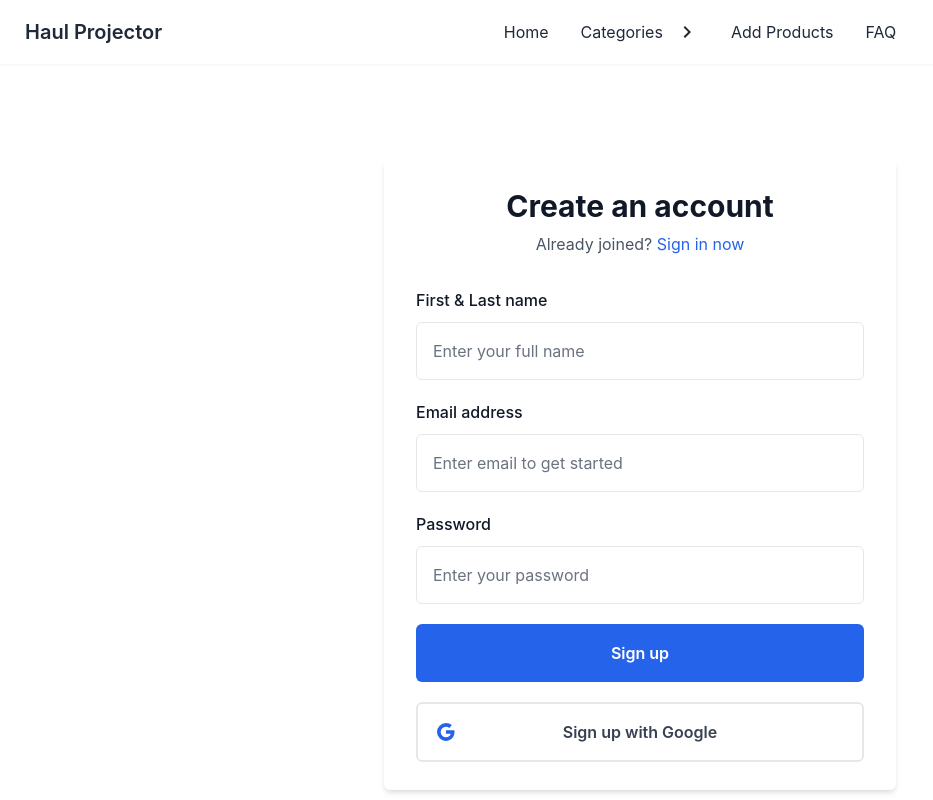
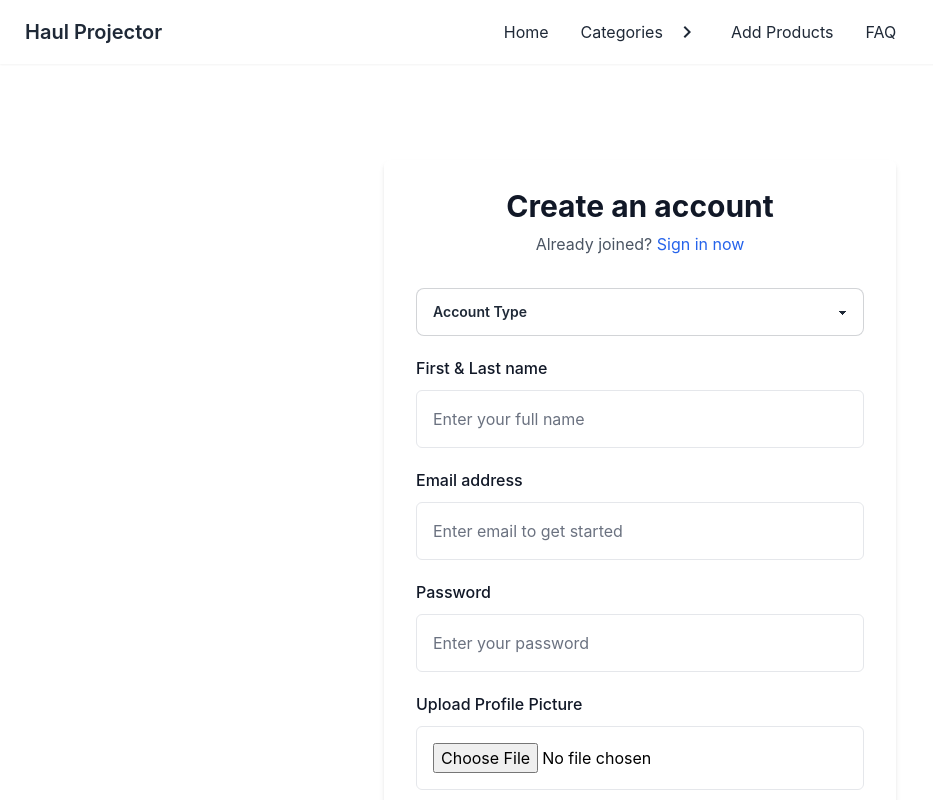
Before and after one commit to mzhdipu/haul-projector-client, a React (Create React App) app: page /signup in a window 1280 px wide. Shown: the top 800 px of the page, without its empty margins (0-933 px from the left). Built offline with nearby package versions, Linux system fonts and the light colour scheme; no server answers.

Commit message:
singup form created

```diff
--- a/src/Pages/Authentication/SignUp/SignUp.js
+++ b/src/Pages/Authentication/SignUp/SignUp.js
@@ -1,25 +1,51 @@
-import React, { useContext } from "react";
+import React, { useContext, useState } from "react";
 import toast from "react-hot-toast";
 import { Link } from "react-router-dom";
 import { AuthContext } from "../../../Root/Contexts/AuthProvider";
 
 const SignUp = () => {
-    const {createUser} = useContext(AuthContext)
-    const handleSubmit = (event) => {
-        event.preventDefault()
-        const form = event.target
-        console.log(form)
-        const name = form.name.value;
-        const email = form.email.value;
-        const password = form.password.value;
+  const { createUser, updateUserProfile } = useContext(AuthContext);
+  const [accountType, setAccountType] = useState(null);
 
+  const handleChange = (event) => {
+    setAccountType(event.target.value);
+  };
+
+  const handleSubmit = (event) => {
+    event.preventDefault();
+    const form = event.target;
+    const name = form.name.value;
+    const email = form.email.value;
+    const password = form.password.value;
+    const image = event.target.image.files[0]
+    const formData = new FormData()
+    formData.append('image', image)
+    const url = `https://api.imgbb.com/1/upload?key=e8113438b493c08f866834de8b0ebd8e`
+    console.log(url)
+    fetch(url, {
+        method: 'POST',
+        body: formData,
+      })
+      .then(res => res.json())
+      .then(imageData=>{
+
+        // Create new user
         createUser(email, password)
         .then(result =>{
             const user = result.user
             console.log(user)
-            toast.success('User Created Succefully')
+            toast.success(`User Created Successfully`)
         })
-    }
+      })
+
+
+    // createUser(email, password).then((result) => {
+    //   const user = result.user;
+    //   console.log(user);
+    //   toast.success("User Created Succefully");
+    //   updateUserProfile();
+    // });
+  };
   return (
     <section className="relative py-10 sm:py-16 lg:py-24">
       <div className="relative max-w-lg px-4 mx-auto sm:px-0">
@@ -29,20 +55,38 @@ const SignUp = () => {
               <h2 className="text-3xl font-bold text-gray-900">
                 Create an account
               </h2>
+
               <p className="mt-2 text-base text-gray-600">
+                {" "}
                 Already joined?{" "}
                 <Link
                   to="/signin"
-                  title=""
                   className="text-blue-600 transition-all duration-200 hover:underline hover:text-blue-700"
                 >
-                  Sign in now
+                  {" "}
+                  Sign in now{" "}
                 </Link>
               </p>
             </div>
 
-            <form onSubmit={handleSubmit} method="POST" className="mt-8 text-left">
+            <form
+              onSubmit={handleSubmit}
+              method="POST"
+              className="mt-8 text-left"
+            >
               <div className="space-y-5">
+                <select
+                  onChange={handleChange}
+                  className="select select-bordered w-full"
+                  value={accountType}
+                >
+                  <option disabled selected>
+                    Account Type
+                  </option>
+                  <option value="Saler Account">Saler Account</option>
+                  <option value="Buyer Account">Buyer Account</option>
+                </select>
+
                 <div>
                   <label for="" className="text-base font-medium text-gray-900">
                     {" "}
@@ -86,6 +130,23 @@ const SignUp = () => {
                       name="password"
                       id=""
                       placeholder="Enter your password"
+                      className="block w-full p-4 text-black placeholder-gray-500 transition-all duration-200 bg-white border border-gray-200 rounded-md focus:outline-none focus:border-blue-600 caret-blue-600"
+                    />
+                  </div>
+                </div>
+
+                <div>
+                  <label for="" className="text-base font-medium text-gray-900">
+                    {" "}
+                    Upload Profile Picture{" "}
+                  </label>
+                  <div className="mt-2.5">
+                    <input
+                      type="file"
+                      name="image"
+                      id=""
+                      accept="image/*"
+                      placeholder="Enter your full name"
                       className="block w-full p-4 text-black placeholder-gray-500 transition-all duration-200 bg-white border border-gray-200 rounded-md focus:outline-none focus:border-blue-600 caret-blue-600"
                     />
                   </div>
--- a/src/Pages/Authentication/Signin/Signin.js
+++ b/src/Pages/Authentication/Signin/Signin.js
@@ -2,6 +2,14 @@ import React from "react";
 import { Link } from "react-router-dom";
 
 const Signin = () => {
+
+    const handleSubmit = (event) =>{
+        event.preventDefault()
+        const form = event.target
+        const email = form.email.value
+        const password = form.password.value
+    }
+
   return (
     <div>
       <section className="relative py-10 sm:py-16 lg:py-24">
@@ -9,41 +17,22 @@ const Signin = () => {
           <div className="overflow-hidden bg-white rounded-md shadow-md">
             <div className="px-4 py-6 sm:px-8 sm:py-7">
               <div className="text-center">
-                <h2 className="text-3xl font-bold text-gray-900">
-                  Login Now
-                </h2>
+                <h2 className="text-3xl font-bold text-gray-900">Login Now</h2>
                 <p className="mt-2 text-base text-gray-600">
                   Did't Have an Account?{" "}
-                  <Link
-                    to="/signup"
-                    title=""
-                    className="text-blue-600 transition-all duration-200 hover:underline hover:text-blue-700"
-                  >
+                  <Link to="/signup" title="" className="text-blue-600 transition-all duration-200 hover:underline hover:text-blue-700">
                     Sign up now
                   </Link>
                 </p>
               </div>
 
-              <form action="#" method="POST" className="mt-8 text-left">
+              <form
+                onSubmit={handleSubmit}
+                method="POST"
+                className="mt-8 text-left"
+              >
+
                 <div className="space-y-5">
-                  <div>
-                    <label
-                      for=""
-                      className="text-base font-medium text-gray-900"
-                    >
-                      {" "}
-                      First & Last name{" "}
-                    </label>
-                    <div className="mt-2.5">
-                      <input
-                        type="text"
-                        name=""
-                        id=""
-                        placeholder="Enter your full name"
-                        className="block w-full p-4 text-black placeholder-gray-500 transition-all duration-200 bg-white border border-gray-200 rounded-md focus:outline-none focus:border-blue-600 caret-blue-600"
-                      />
-                    </div>
-                  </div>
 
                   <div>
                     <label
@@ -56,7 +45,7 @@ const Signin = () => {
                     <div className="mt-2.5">
                       <input
                         type="email"
-                        name=""
+                        name="email"
                         id=""
                         placeholder="Enter email to get started"
                         className="block w-full p-4 text-black placeholder-gray-500 transition-all duration-200 bg-white border border-gray-200 rounded-md focus:outline-none focus:border-blue-600 caret-blue-600"
@@ -75,7 +64,7 @@ const Signin = () => {
                     <div className="mt-2.5">
                       <input
                         type="password"
-                        name=""
+                        name="password"
                         id=""
                         placeholder="Enter your password"
                         className="block w-full p-4 text-black placeholder-gray-500 transition-all duration-200 bg-white border border-gray-200 rounded-md focus:outline-none focus:border-blue-600 caret-blue-600"
```
